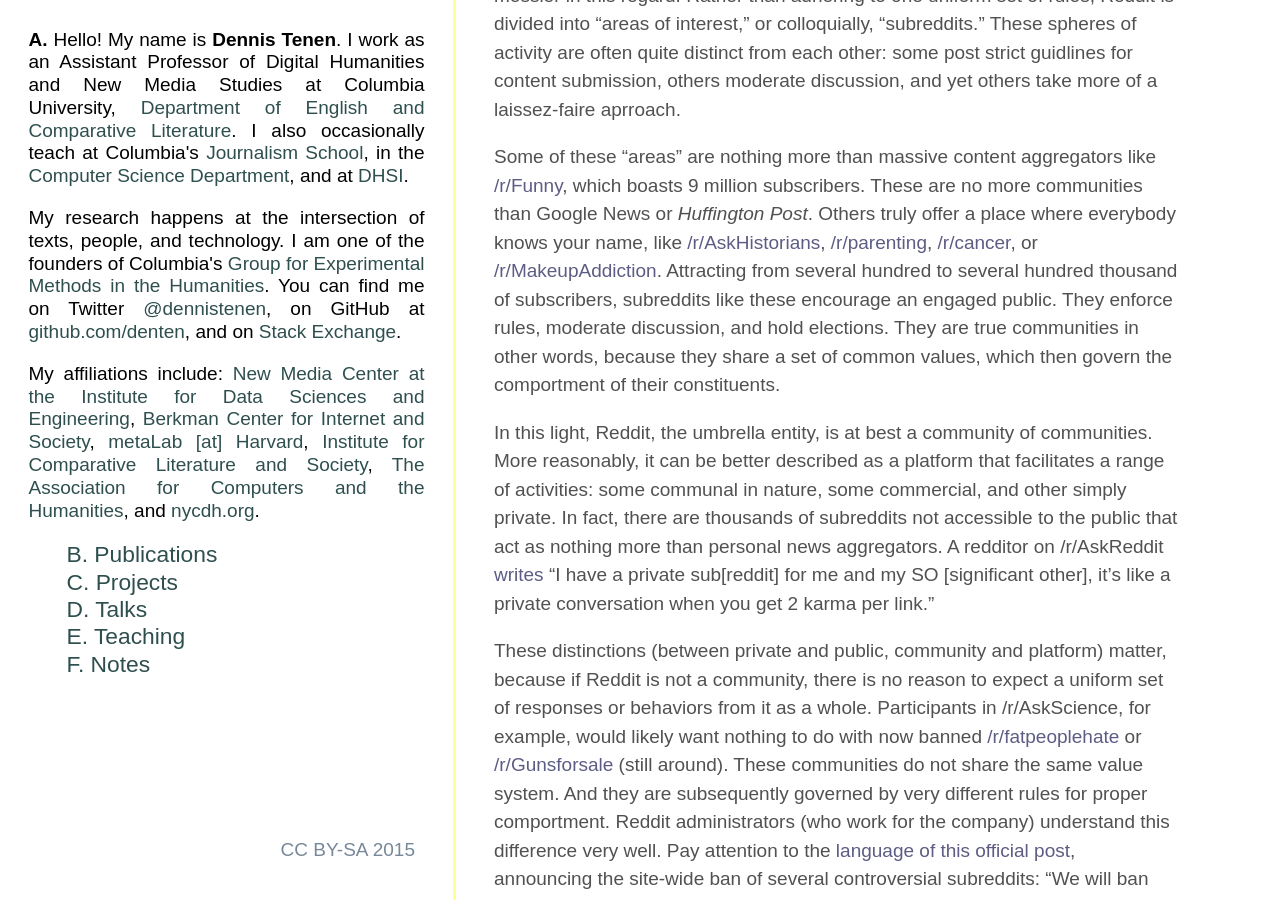
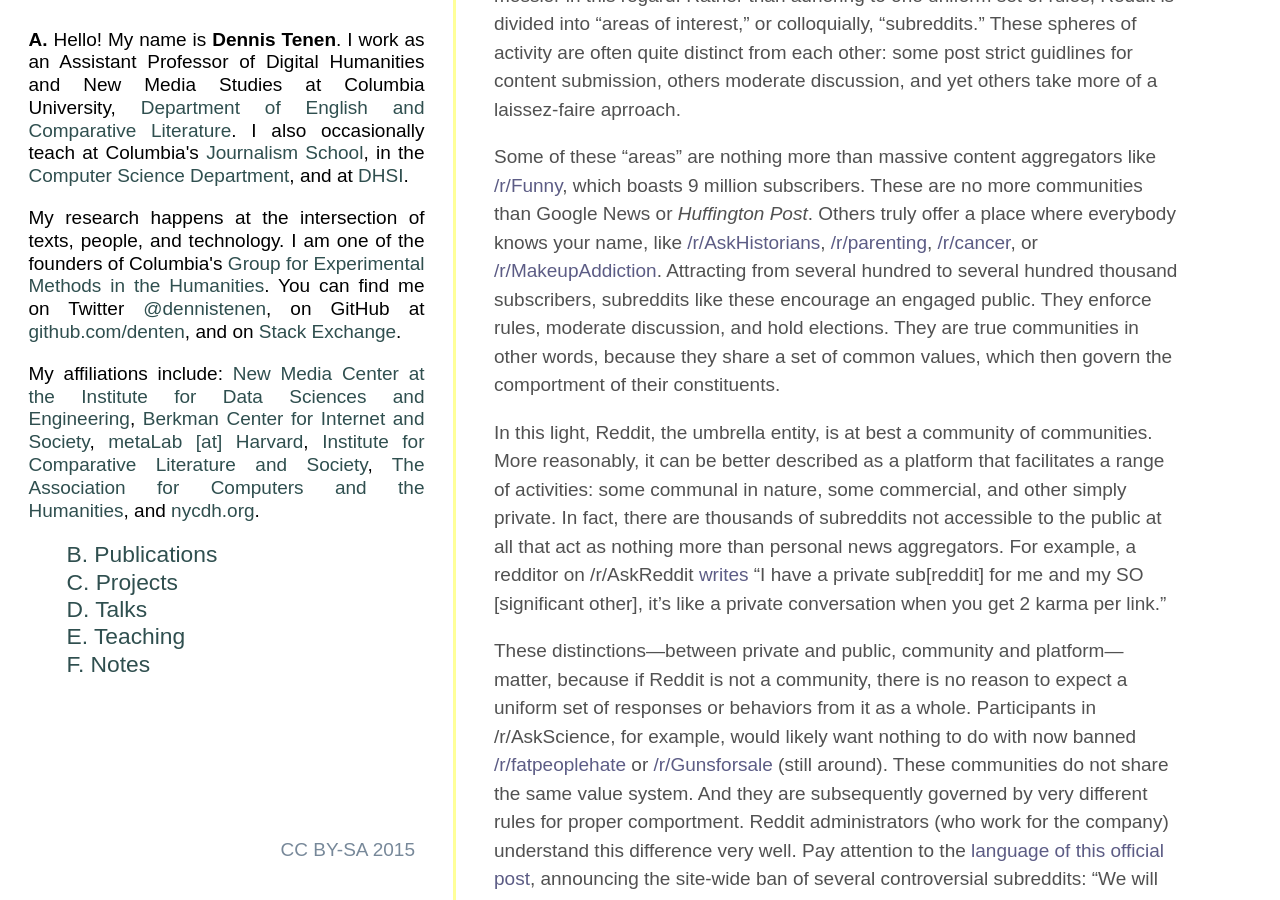
Before and after one commit to denten/denten.github.io, a Jekyll site: the page built from _posts/2015-07-29-reddit-community.md, in a window 1280 px wide and 900 px high, scrolled down 788 px. Built offline with Jekyll 4.4.1, drawn with Linux system fonts in a browser that asks for light colours; some web fonts are replaced.

Commit message:
update links

```diff
--- a/_posts/2015-07-29-reddit-community.md
+++ b/_posts/2015-07-29-reddit-community.md
@@ -53,23 +53,23 @@
 [/r/parenting](https://www.reddit.com/r/parenting/),
 [/r/cancer](https://www.reddit.com/r/askhistorians/), or
 [/r/MakeupAddiction](https://www.reddit.com/r/makeupaddiction/).  Attracting
-from several hundred to several hundred thousand of subscribers, subreddits
-like these encourage an engaged public.  They enforce rules, moderate
-discussion, and hold elections. They are true communities in other words,
-because they share a set of common values, which then govern the comportment of
-their constituents.
+from several hundred to several hundred thousand subscribers, subreddits like
+these encourage an engaged public.  They enforce rules, moderate discussion,
+and hold elections. They are true communities in other words, because they
+share a set of common values, which then govern the comportment of their
+constituents.
 
 In this light, Reddit, the umbrella entity, is at best a community of
 communities. More reasonably, it can be better described as a platform that
 facilitates a range of activities: some communal in nature, some commercial,
 and other simply private. In fact, there are thousands of subreddits not
-accessible to the public that act as nothing more than personal news
-aggregators. A redditor on /r/AskReddit
+accessible to the public at all that act as nothing more than personal news
+aggregators. For example, a redditor on /r/AskReddit
 [writes](https://www.reddit.com/r/AskReddit/comments/1qr54b/why_do_private_subreddits_exist/)
 "I have a private sub[reddit] for me and my SO [significant other], it's like a
 private conversation when you get 2 karma per link."
 
-These distinctions (between private and public, community and platform) matter,
+These distinctions---between private and public, community and platform---matter,
 because if Reddit is not a community, there is no reason to expect a uniform
 set of responses or behaviors from it as a whole. Participants in
 /r/AskScience, for example, would likely want nothing to do with now banned
```
